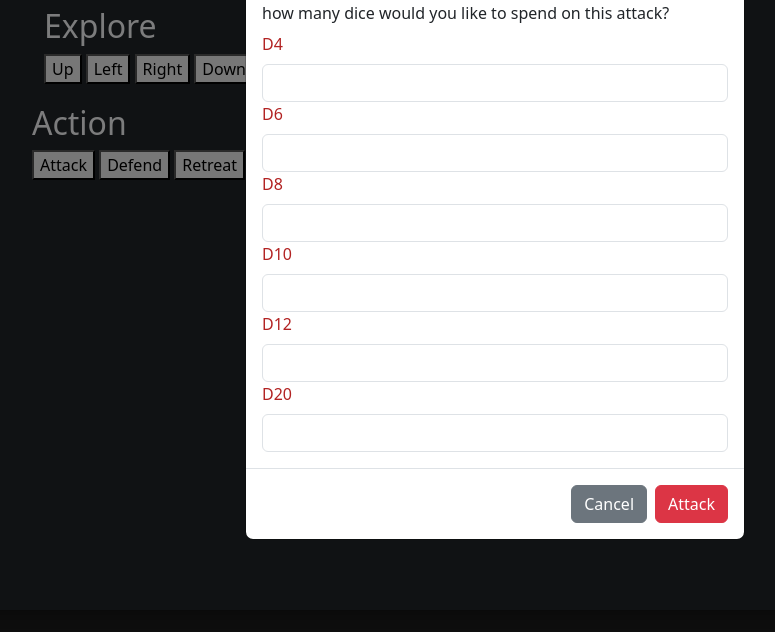
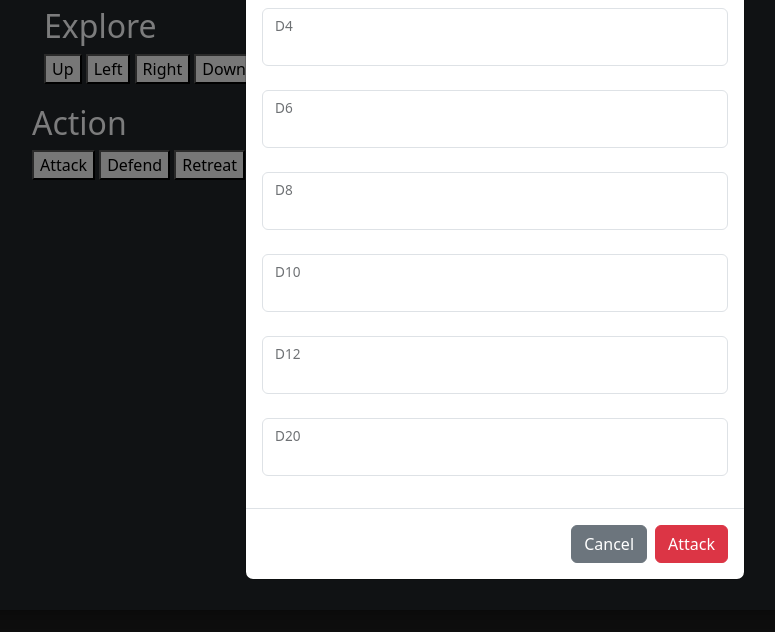
Before and after one commit to Lesamuen/HeroesNeverDice, a Flask app: template templates/dungeon.html in a window 1280 px wide, after a click on "Attack". Shown: the part 168-800 px from the top of the page, without its empty margins (145-920 px from the left). Run offline with Flask 3, Linux system fonts and the light colour scheme; the template is opened without the code that fills it, so the values that code supplies are empty; some libraries are stand-ins or nearby versions.

Commit message:
commit number

```diff
--- a/templates/dungeon.html
+++ b/templates/dungeon.html
@@ -59,33 +59,35 @@
       </div>
       <div class="modal-body">
         <h6 class="m">how many dice would you like to spend on this attack?</h6>
-        <div class="form-group">
+        <div class="form-group form-floating mb-3 mt-4">
+          <input type="number" class="form-control" id="d4" name="d4">
           <label for="d4" class="form-label">D4</label>
-          <input type="text" class="form-control" id="d4" name="d4">
+
         </div>
-        <div class="form-group">
+        <div class="form-group form-floating mb-3 mt-4">
+          <input type="number" class="form-control" id="d6" name="d6">
           <label for="d6" class="form-label">D6</label>
-          <input type="text" class="form-control" id="d6" name="d6">
+
         </div>
-        <div class="form-group">
+        <div class="form-group form-floating mb-3 mt-4">
+          <input type="number" class="form-control" id="d8" name="d8">
           <label for="d8" class="form-label">D8</label>
-          <input type="text" class="form-control" id="d8" name="d8">
+
         </div>
-        <div class="form-group">
+        <div class="form-group form-floating mb-3 mt-4">
+          <input type="number" class="form-control" id="d10" name="d10">
           <label for="d10" class="form-label">D10</label>
-          <input type="text" class="form-control" id="d10" name="d10">
+
         </div>
-        <div class="form-group">
+        <div class="form-group form-floating mb-3 mt-4">
+          <input type="number" class="form-control" id="d12" name="d12">
           <label for="d12" class="form-label">D12</label>
-          <input type="text" class="form-control" id="d12" name="d12">
+
         </div>
-        <div class="form-group">
+        <div class="form-group form-floating mb-3 mt-4">
+          <input type="number" class="form-control" id="d20" name="d20">
           <label for="d20" class="form-label">D20</label>
-          <input type="text" class="form-control" id="d20" name="d20">
         </div>
-
-
-
 
       </div>
       <div class="modal-footer">
```
